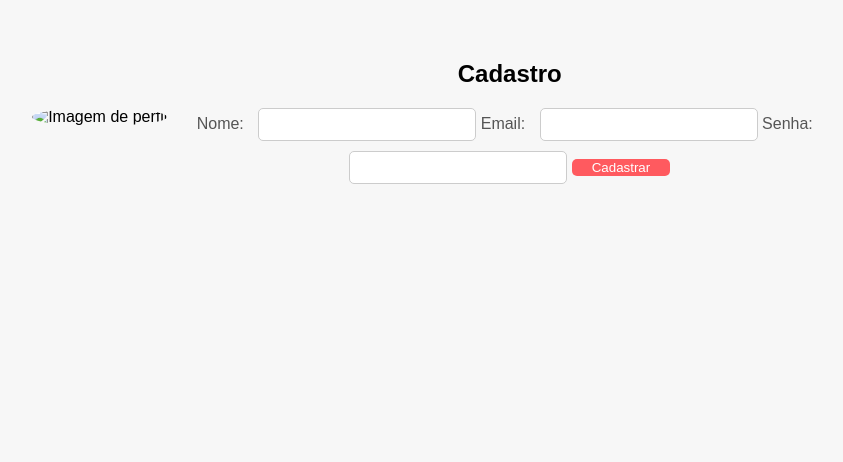
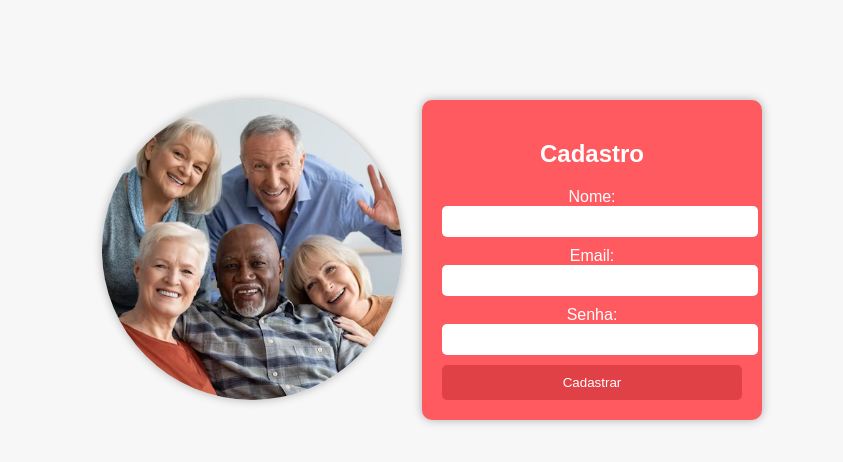
Before and after one commit to GTerra07/PessoaIdosa, a plain HTML site: page cadastro.html in a window 1280 px wide. Shown: the whole page, without its empty margins (208-1051 px from the left). Drawn offline with Linux system fonts and the light colour scheme.

Commit message:
Melhoria na tela de cadastro e criação da página de tipos de violencia

```diff
--- a/cadastro.html
+++ b/cadastro.html
@@ -1,23 +1,22 @@
 <!DOCTYPE html>
 <html lang="pt-br">
+
 <head>
   <meta charset="UTF-8">
   <meta name="viewport" content="width=device-width, initial-scale=1.0">
-  <!-- Adicionei algumas tags meta para melhorar o SEO do seu site -->
-  <meta name="author" content="Seu nome">
-  <meta name="description" content="Um site para conscientizar sobre a violência contra a pessoa idosa">
-  <meta name="keywords" content="violência, idoso, conscientização, denúncia, cadastro">
   <title>Cadastro</title>
   <link rel="stylesheet" href="styles.css">
 </head>
+
 <body>
   <div class="container">
     <div class="box">
       <div class="image-container">
-        <img src="sua-imagem.jpg" alt="Imagem de perfil">
+        <img src="idososfelizes.avif" alt="Imagem de perfil">
       </div>
+      <div class="form-container">
+        <h2>Cadastro</h2>
         <form>
-        <h2>Cadastro</h2>
           <label for="nome">Nome:</label>
           <input type="text" id="nome" name="nome" required>
 
@@ -27,12 +26,11 @@
           <label for="senha">Senha:</label>
           <input type="password" id="senha" name="senha" required>
 
-        <!-- Adicionei um atributo onclick para enviar os dados do formulário para uma função JavaScript -->
-        <button type="submit" onclick="enviarDados()">Cadastrar</button>
+          <button type="submit">Cadastrar</button>
         </form>
       </div>
     </div>
-  <!-- Adicionei um script para validar e enviar os dados do formulário -->
-  <script src="script.js"></script>
+  </div>
 </body>
+
 </html>
--- a/styles.css
+++ b/styles.css
@@ -1,24 +1,25 @@
 /* styles.css */
 
-/* Adicionei variáveis CSS para armazenar valores que eu uso repetidamente */
+/* Variáveis de cores */
 :root {
-  --primary-color: #ff5a5f;
-  --secondary-color: #e04146;
-  --text-color: #555;
+  --primary-color: #ff5a5f; /* Cor primária (laranja) */
+  --secondary-color: #e04146; /* Cor secundária (laranja escura) */
+  --text-color: #555; /* Cor do texto */
+  --background-color: #f7f7f7; /* Cor de fundo */
 }
 
+/* Estilos globais */
 body {
   font-family: Arial, sans-serif;
   margin: 0;
   padding: 0;
-  background-color: #f7f7f7;
+  background-color: var(--background-color);
 }
 
 .container {
   max-width: 800px;
   margin: 0 auto;
   padding: 20px;
-  position: relative;
   text-align: center;
 }
 
@@ -58,33 +59,83 @@ p {
   height: auto;
 }
 
-/* Additional styles for cadastro.html */
+/* Estilos adicionais para cadastro.html */
+
+.container {
+  display: flex;
+  flex-direction: column;
+  align-items: center;
+}
+
+.box {
+  display: flex;
+  align-items: center;
+  justify-content: center;
+  margin-top: 40px;
+}
+
+.box .image-container {
+  width: 300px;
+  height: 300px;
+  border-radius: 50%;
+  overflow: hidden;
+  margin-right: 20px;
+  box-shadow: 0 0 10px rgba(0, 0, 0, 0.3); /* Adicionei um efeito de sombra ao redor da imagem */
+}
+
+.box .image-container img {
+  width: 100%;
+  height: 100%;
+  object-fit: cover;
+}
+
+.form-container {
+  display: flex;
+  flex-direction: column;
+  align-items: center;
+  justify-content: center;
+  background-color: var(--primary-color);
+  padding: 20px;
+  border-radius: 10px;
+  box-shadow: 0 0 10px rgba(0, 0, 0, 0.3); /* Adicionei um efeito de sombra ao redor da caixa */
+  color: white;
+  margin-top: 40px;
+  width: 300px; /* Defina a largura desejada para a caixa */
+  margin-left: auto; /* Centraliza a caixa horizontalmente */
+  margin-right: auto; /* Centraliza a caixa horizontalmente */
+}
 
 form {
   text-align: center;
-  margin-top: 20px;
 }
 
-label {
-  display: inline-block; /* Mudei o display para inline-block para alinhar os labels e os inputs */
-  margin-right: 10px; /* Mudei a margem para a direita para criar um espaço entre os labels e os inputs */
-  color: var(--text-color);
+.label-container {
+  display: flex;
+  align-items: center;
+  justify-content: center;
+  margin-bottom: 10px;
+}
+
+.label-container label {
+  display: inline-block;
+  font-weight: bold;
+  margin-right: 10px;
+  color: white;
 }
 
 input {
-  width: 200px; /* Adicionei uma largura fixa para os inputs */
-  padding: 8px; /* Adicionei um padding para os inputs */
-  border-radius: 5px; /* Adicionei um border-radius para os inputs */
-  border: 1px solid #ccc; /* Adicionei uma borda para os inputs */
-  margin-bottom: 10px; /* Adicionei uma margem inferior para os inputs */
+  width: 100%;
+  padding: 8px;
+  border-radius: 5px;
+  border: none;
+  margin-bottom: 10px;
 }
 
 button[type="submit"] {
-  display: inline-block; /* Mudei o display para inline-block para alinhar o botão com os inputs */
-  margin-left: auto; /* Mudei a margem para a esquerda para criar um espaço entre o botão e os inputs */
-  padding-left: 20px; /* Aumentei o padding esquerdo do botão */
-  padding-right: 20px; /* Aumentei o padding direito do botão */
-  background-color: var(--primary-color);
+  display: block;
+  width: 100%;
+  padding: 10px;
+  background-color: var(--secondary-color);
   color: white;
   text-decoration: none;
   border-radius: 5px;
@@ -94,22 +145,5 @@ button[type="submit"] {
 }
 
 button[type="submit"]:hover {
-  background-color: var(--secondary-color);
+  background-color: #c53034; /* Substitua pela cor laranja escura do seu projeto */
 }
-
-.box {
-  display: flex;
-  align-items: center;
-}
-
-.box .image-container {
-  width: 200px;
-  text-align: center;
-  margin-right: 20px;
-}
-
-.box .image-container img {
-  max-width: 100%;
-  height: auto;
-  border-radius: 50%;
-}
```
Also changed, not shown: index.html (+1 -1 lines), violenciaIdoso.html (added, +46 -0 lines), idososfelizes.avif (added). Lines whose indentation alone changed are shown as unchanged.
